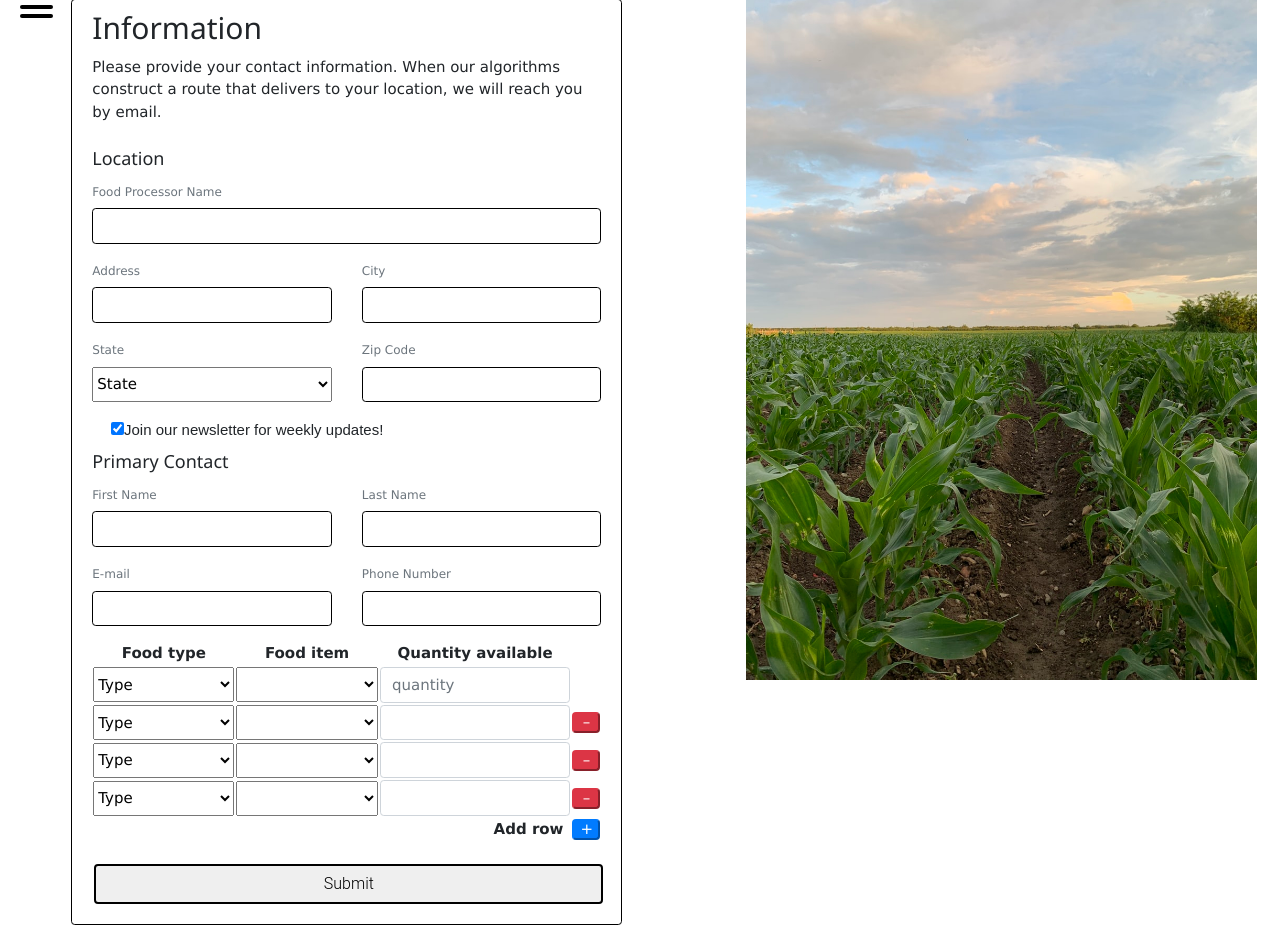
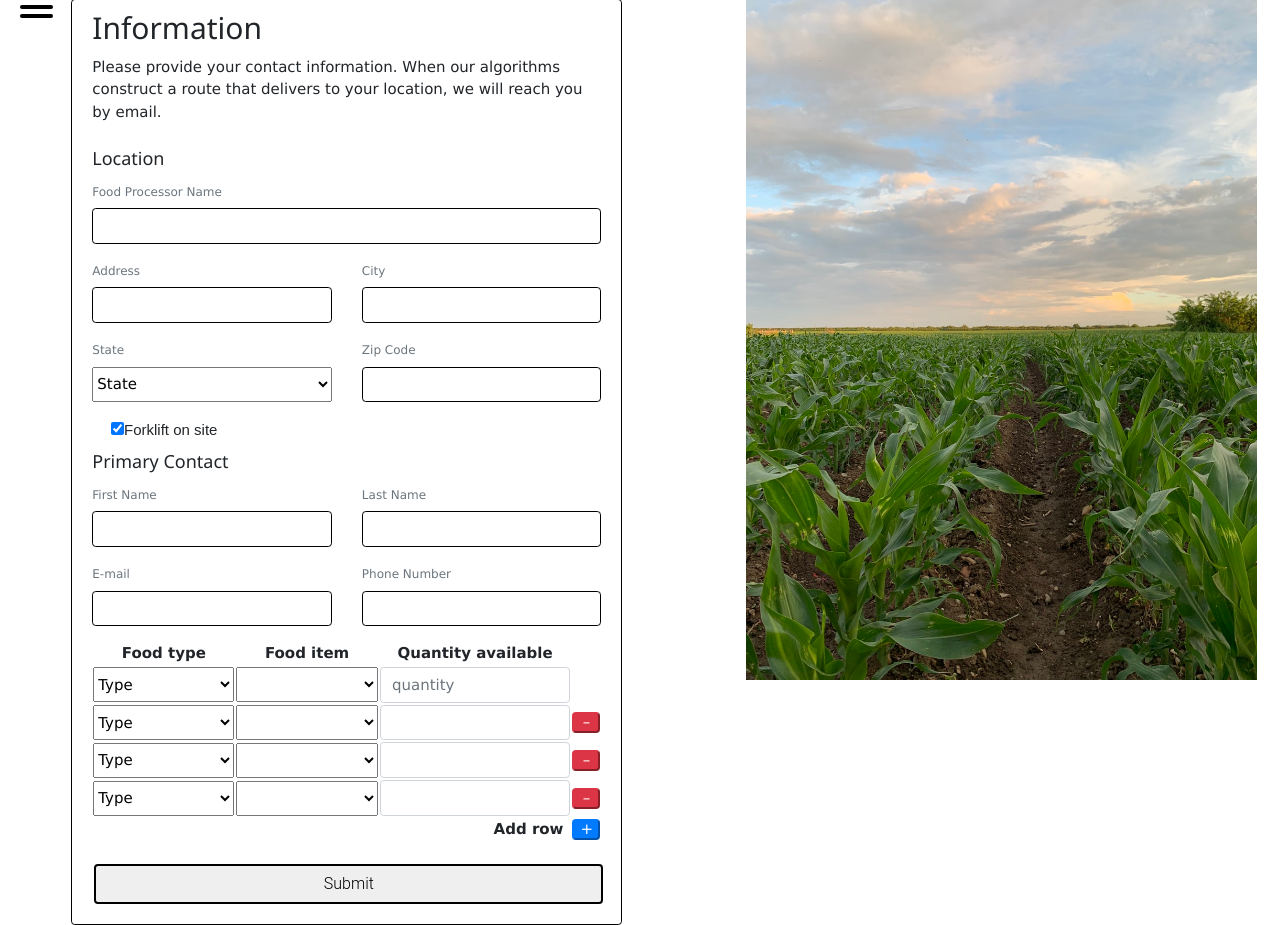
Before and after one commit to wnuelle/breadbasket, a Flask app: page /fp in a window 1280 px wide. Shown: the part 24-949 px from the top of the page. Run offline with Flask 2, Linux system fonts and the light colour scheme; lists and menus that the app fills with data are empty; some libraries are stand-ins or nearby versions.

Commit message:
ch-ch-changes

```diff
--- a/templates/FoodProcessors.html
+++ b/templates/FoodProcessors.html
@@ -129,7 +129,7 @@
 			                    </div>
 			                    <div class="form-check">
 			                      <label class="form-check-label" style="font-family:Arial">
-			                        <input type="checkbox" class="form-check-input" value="1" name="newsletter" checked="">Join our newsletter for weekly updates!
+			                        <input type="checkbox" class="form-check-input" value="1" name="newsletter" checked="">Forklift on site
 			                      </label>
 			                    </div>
 			                    <h5>Primary Contact</h5>
```
